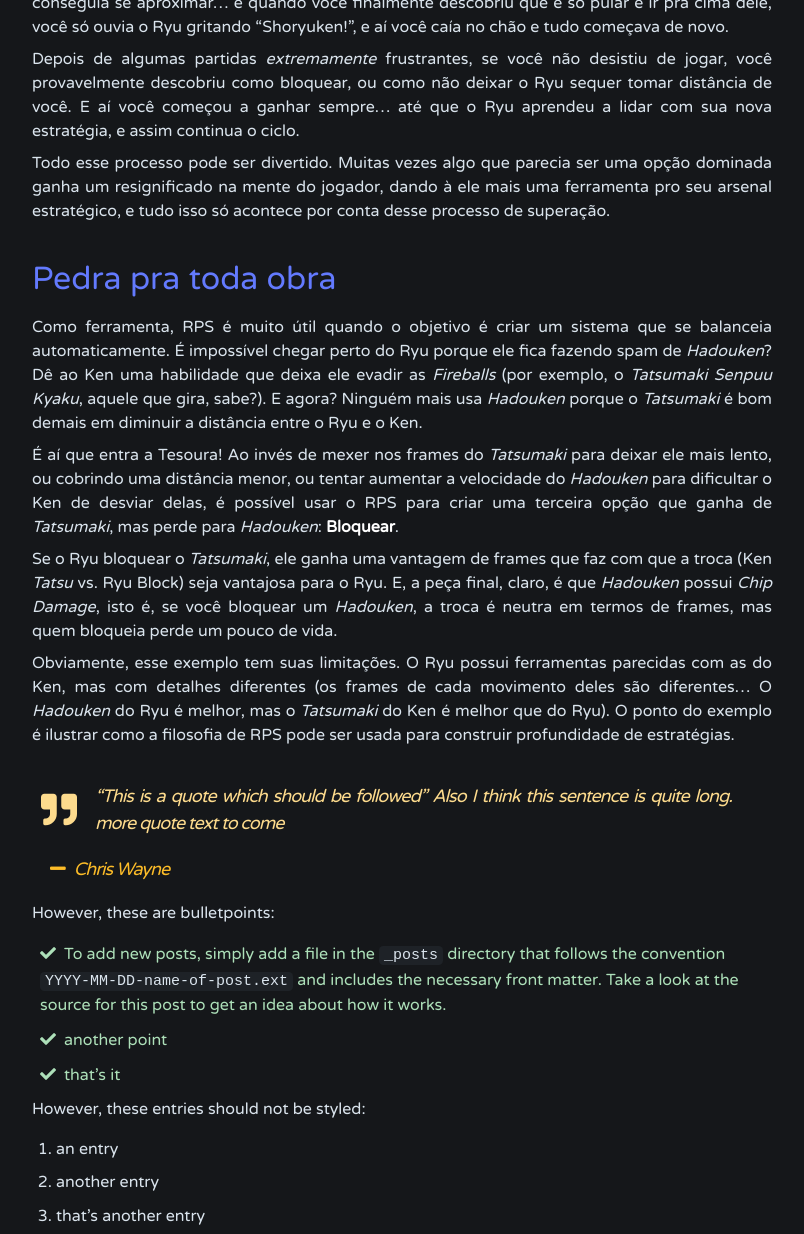
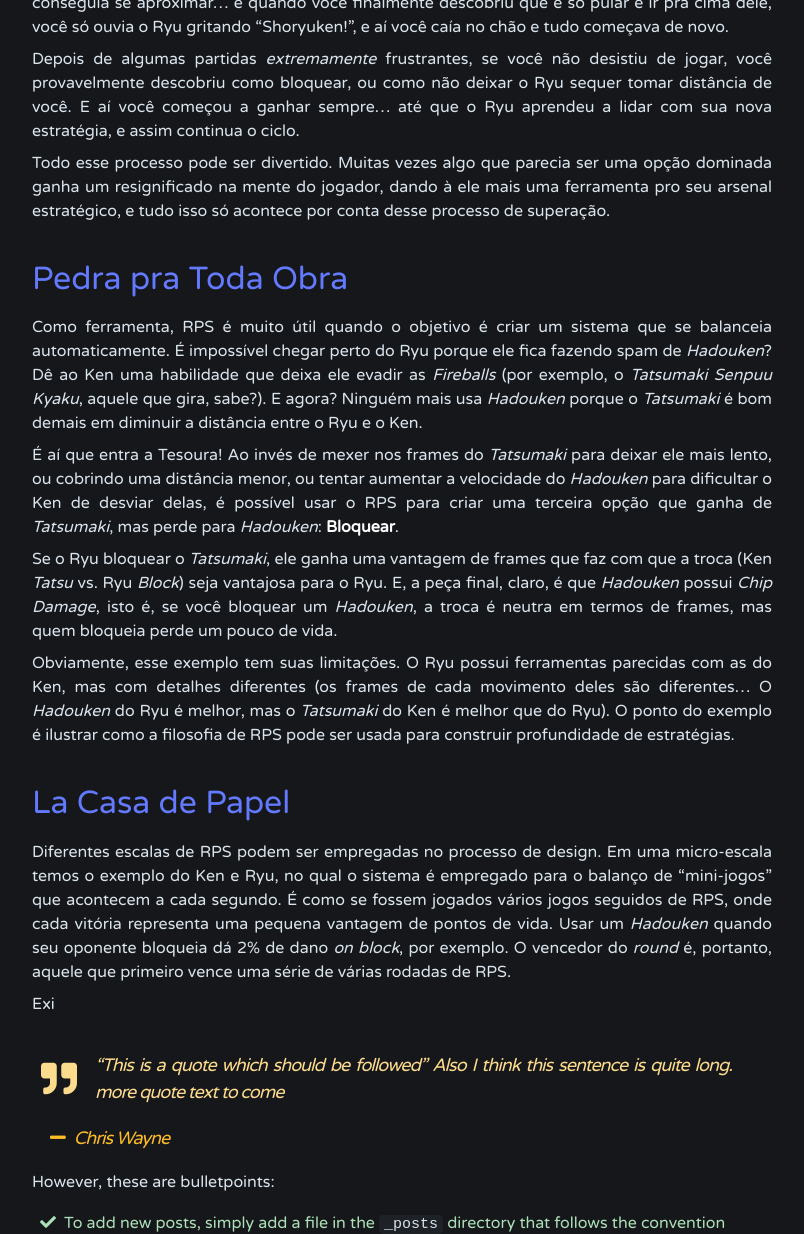
Before and after one commit to zappabad/blog_site, a Jekyll site: the page built from _posts/2021-04-06-pedra-papel-tesoura.md, in a window 1280 px wide and 1400 px high, scrolled down 1165 px, cut to the strip 0-1234 px from the top of the window. Shown: the whole strip, without its empty margins (238-1042 px from the left). Built offline with Jekyll 4.4.1, drawn with Linux system fonts in a browser that asks for light colours; comment, search, counter and statistics services are not loaded; some of the changed text lies outside the part shown.

Commit message:
teste de primeiro post

```diff
--- a/_posts/2021-04-06-pedra-papel-tesoura.md
+++ b/_posts/2021-04-06-pedra-papel-tesoura.md
@@ -22,7 +22,7 @@ estratégias já são, por definição, igualmente capazes. (isso não é *exata
 AQUI COLOCAR LINKKKKKKKKKKKKKKKKK). Essa propriedade, por conta da popularidade de RPS, acaba sendo trocada desse
 nome complicado pela mais simples propriedade de **Rock-Paper-Scissors.**
 
-# É Pau, é Pedra, é uma trap de Noobs
+# É Pau, é Pedra, é uma Trap de Noobs
 
 Jogos modernos frequentemente possuem falta de balanceamento, para o bem ou para o mal. Isso ocorre quando, de todo
 o conjunto de ações que um jogador pode tomar, algumas delas são dominadas por outras. Em alguns casos, isso pode
@@ -46,7 +46,7 @@ Todo esse processo pode ser divertido. Muitas vezes algo que parecia ser uma op
 na mente do jogador, dando à ele mais uma ferramenta pro seu arsenal estratégico, e tudo isso só acontece por conta
 desse processo de superação.
 
-# Pedra pra toda obra
+# Pedra pra Toda Obra
 
 Como ferramenta, RPS é muito útil quando o objetivo é criar um sistema que se balanceia automaticamente. É
 impossível chegar perto do Ryu porque ele fica fazendo spam de *Hadouken*? Dê ao Ken uma habilidade que deixa ele
@@ -57,7 +57,7 @@ evadir as *Fireballs* (por exemplo, o *Tatsumaki Senpuu Kyaku*, aquele que gira,
 distância menor, ou tentar aumentar a velocidade do *Hadouken* para dificultar o Ken de desviar delas, é possível usar
 o RPS para criar uma terceira opção que ganha de *Tatsumaki*, mas perde para *Hadouken*: **Bloquear**.
 
-Se o Ryu bloquear o *Tatsumaki*, ele ganha uma vantagem de frames que faz com que a troca (Ken *Tatsu* vs. Ryu Block)
+Se o Ryu bloquear o *Tatsumaki*, ele ganha uma vantagem de frames que faz com que a troca (Ken *Tatsu* vs. Ryu *Block*)
 seja vantajosa para o Ryu. E, a peça final, claro, é que *Hadouken* possui *Chip Damage*, isto é, se você bloquear um
 *Hadouken*, a troca é neutra em termos de frames, mas quem bloqueia perde um pouco de vida.
 
@@ -65,6 +65,16 @@ Obviamente, esse exemplo tem suas limitações. O Ryu possui ferramentas parecid
 diferentes (os frames de cada movimento deles são diferentes... O *Hadouken* do Ryu é melhor, mas o *Tatsumaki* do
 Ken é melhor que do Ryu). O ponto do exemplo é ilustrar como a filosofia de RPS pode ser usada para construir
 profundidade de estratégias.
+
+# La Casa de Papel
+
+Diferentes escalas de RPS podem ser empregadas no processo de design. Em uma micro-escala temos o exemplo do Ken e
+Ryu, no qual o sistema é empregado para o balanço de "mini-jogos" que acontecem a cada segundo. É como se fossem
+jogados vários jogos seguidos de RPS, onde cada vitória representa uma pequena vantagem de pontos de vida. Usar
+um *Hadouken* quando seu oponente bloqueia dá 2% de dano *on block*, por exemplo. O vencedor do *round* é, portanto,
+aquele que primeiro vence uma série de várias rodadas de RPS.
+
+Exi
 
 
 
```
